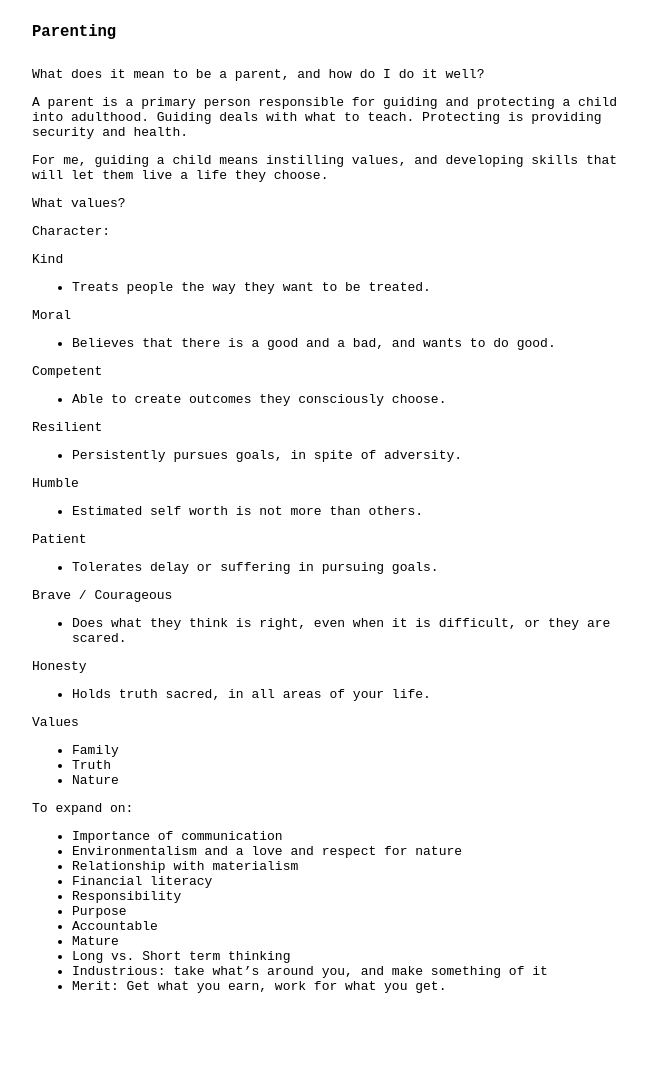
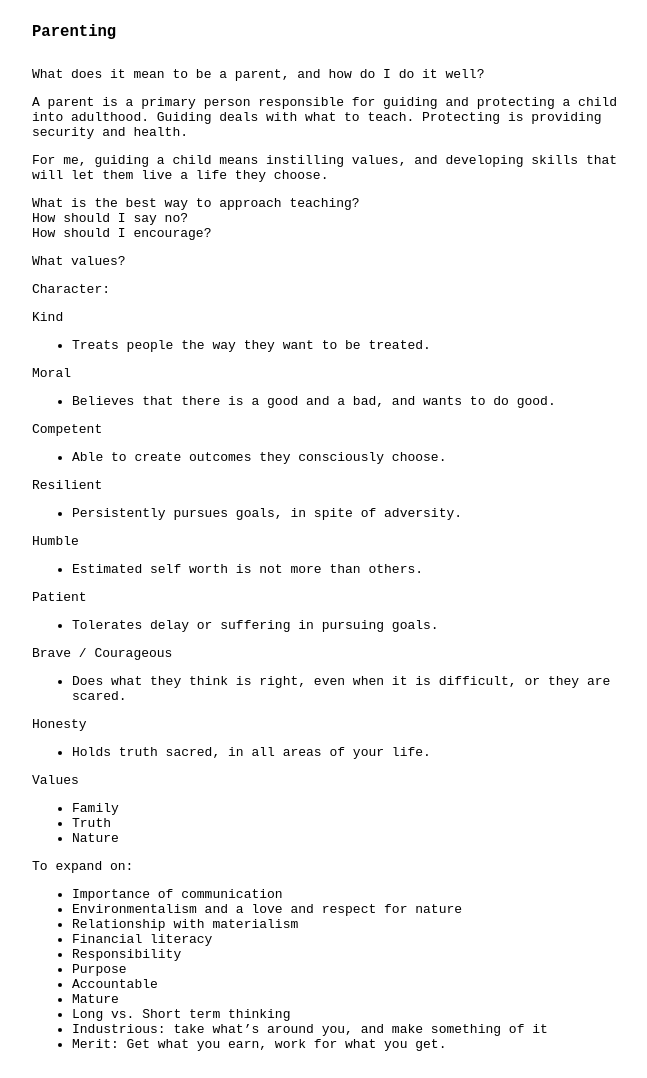
Before and after one commit to mkipling/p, a Jekyll site: the page built from _a/parenting.md, in a window 1280 px wide. Shown: the whole page, without its empty margins (296-943 px from the left). Built offline with Jekyll 4.4.1, drawn with Linux system fonts in a browser that asks for light colours; before the commit the page ends 1020 px from its top, so only the background shows below that.

Commit message:
Update parenting.md

```diff
--- a/_a/parenting.md
+++ b/_a/parenting.md
@@ -7,6 +7,11 @@ What does it mean to be a parent, and how do I do it well?
 A parent is a primary person responsible for guiding and protecting a child into adulthood. Guiding deals with what to teach. Protecting is providing security and health.
 
 For me, guiding a child means instilling values, and developing skills that will let them live a life they choose.
+
+What is the best way to approach teaching?
+How should I say no?
+How should I encourage?
+
 
 What values?
 
```
